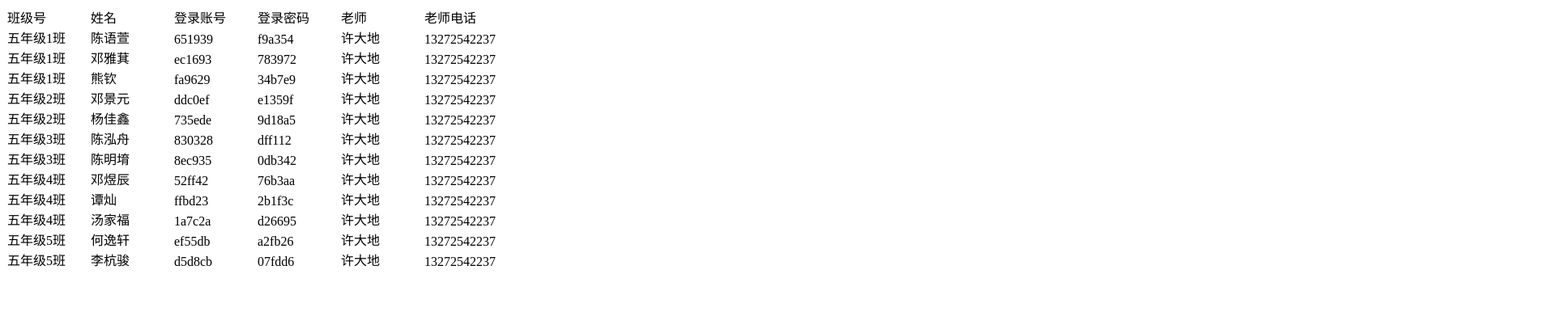
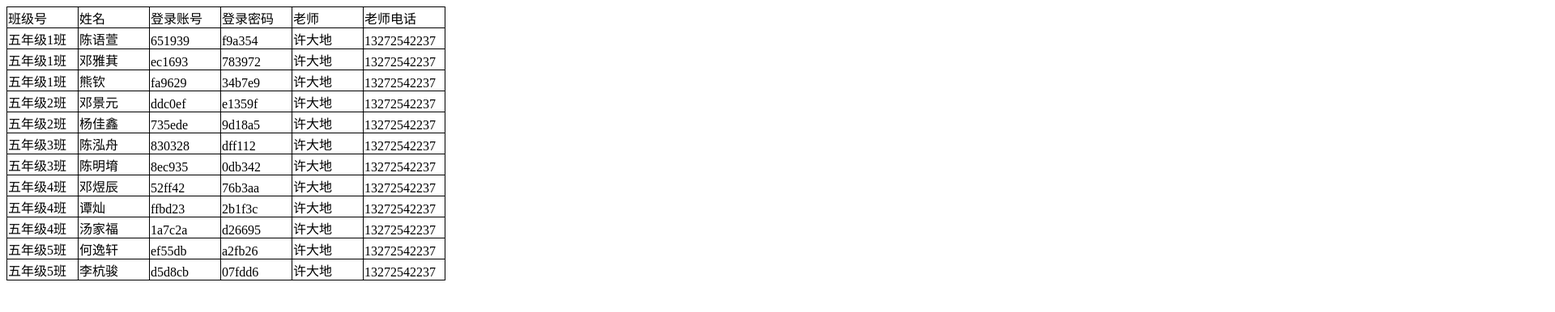
Before and after one commit to xudadi/bc, a plain HTML site: page zhanghao/2023year.html in a window 1280 px wide. Shown: the top 386 px of the page at 81% size, 1920 px wide, since content can reach past the window. Drawn offline with Linux system fonts and the light colour scheme.

Commit message:
Update 2023year.html

```diff
--- a/zhanghao/2023year.html
+++ b/zhanghao/2023year.html
@@ -6,12 +6,12 @@
   <!--[if gte mso 9]>
    <xml>
     <o:DocumentProperties>
-     <o:Created>2023-10-16T13:00:56</o:Created>
+     <o:Created>2023-10-16T13:24:10</o:Created>
      <o:LastAuthor>许大大</o:LastAuthor>
-     <o:LastSaved>2023-10-16T13:01:59</o:LastSaved>
+     <o:LastSaved>2023-10-16T13:25:18</o:LastSaved>
     </o:DocumentProperties>
     <o:CustomDocumentProperties>
-     <o:ICV dt:dt="string">905484DE2B3741E1A7B1A56E4035AC9B</o:ICV>
+     <o:ICV dt:dt="string">932D9E68FDF64D7C98085E46ACDEA6FF</o:ICV>
      <o:KSOProductBuildVer dt:dt="string">2052-11.8.6.10973</o:KSOProductBuildVer>
     </o:CustomDocumentProperties>
    </xml>
@@ -46,18 +46,35 @@ br
 	text-decoration:none;
 	font-family:"宋体";
 	mso-generic-font-family:auto;
-	mso-font-charset:0;}
+	mso-font-charset:134;}
 .font2
-	{color:#0000FF;
+	{color:#9C6500;
 	font-size:11.0pt;
 	font-weight:400;
 	font-style:normal;
-	text-decoration:underline;
-	text-underline-style:single;
+	text-decoration:none;
 	font-family:"宋体";
 	mso-generic-font-family:auto;
 	mso-font-charset:0;}
 .font3
+	{color:#FFFFFF;
+	font-size:11.0pt;
+	font-weight:400;
+	font-style:normal;
+	text-decoration:none;
+	font-family:"宋体";
+	mso-generic-font-family:auto;
+	mso-font-charset:0;}
+.font4
+	{color:#1F497D;
+	font-size:11.0pt;
+	font-weight:700;
+	font-style:normal;
+	text-decoration:none;
+	font-family:"宋体";
+	mso-generic-font-family:auto;
+	mso-font-charset:134;}
+.font5
 	{color:#000000;
 	font-size:11.0pt;
 	font-weight:400;
@@ -65,25 +82,7 @@ br
 	text-decoration:none;
 	font-family:"宋体";
 	mso-generic-font-family:auto;
-	mso-font-charset:134;}
-.font4
-	{color:#3F3F76;
-	font-size:11.0pt;
-	font-weight:400;
-	font-style:normal;
-	text-decoration:none;
-	font-family:"宋体";
-	mso-generic-font-family:auto;
 	mso-font-charset:0;}
-.font5
-	{color:#1F497D;
-	font-size:18.0pt;
-	font-weight:700;
-	font-style:normal;
-	text-decoration:none;
-	font-family:"宋体";
-	mso-generic-font-family:auto;
-	mso-font-charset:134;}
 .font6
 	{color:#006100;
 	font-size:11.0pt;
@@ -94,6 +93,33 @@ br
 	mso-generic-font-family:auto;
 	mso-font-charset:0;}
 .font7
+	{color:#000000;
+	font-size:11.0pt;
+	font-weight:700;
+	font-style:normal;
+	text-decoration:none;
+	font-family:"宋体";
+	mso-generic-font-family:auto;
+	mso-font-charset:0;}
+.font8
+	{color:#1F497D;
+	font-size:13.0pt;
+	font-weight:700;
+	font-style:normal;
+	text-decoration:none;
+	font-family:"宋体";
+	mso-generic-font-family:auto;
+	mso-font-charset:134;}
+.font9
+	{color:#3F3F3F;
+	font-size:11.0pt;
+	font-weight:700;
+	font-style:normal;
+	text-decoration:none;
+	font-family:"宋体";
+	mso-generic-font-family:auto;
+	mso-font-charset:0;}
+.font10
 	{color:#1F497D;
 	font-size:15.0pt;
 	font-weight:700;
@@ -102,16 +128,25 @@ br
 	font-family:"宋体";
 	mso-generic-font-family:auto;
 	mso-font-charset:134;}
-.font8
-	{color:#1F497D;
+.font11
+	{color:#3F3F76;
+	font-size:11.0pt;
+	font-weight:400;
+	font-style:normal;
+	text-decoration:none;
+	font-family:"宋体";
+	mso-generic-font-family:auto;
+	mso-font-charset:0;}
+.font12
+	{color:#FA7D00;
 	font-size:11.0pt;
 	font-weight:700;
 	font-style:normal;
 	text-decoration:none;
 	font-family:"宋体";
 	mso-generic-font-family:auto;
-	mso-font-charset:134;}
-.font9
+	mso-font-charset:0;}
+.font13
 	{color:#9C0006;
 	font-size:11.0pt;
 	font-weight:400;
@@ -120,25 +155,17 @@ br
 	font-family:"宋体";
 	mso-generic-font-family:auto;
 	mso-font-charset:0;}
-.font10
-	{color:#7F7F7F;
+.font14
+	{color:#0000FF;
 	font-size:11.0pt;
 	font-weight:400;
-	font-style:italic;
-	text-decoration:none;
+	font-style:normal;
+	text-decoration:underline;
+	text-underline-style:single;
 	font-family:"宋体";
 	mso-generic-font-family:auto;
 	mso-font-charset:0;}
-.font11
-	{color:#FFFFFF;
-	font-size:11.0pt;
-	font-weight:400;
-	font-style:normal;
-	text-decoration:none;
-	font-family:"宋体";
-	mso-generic-font-family:auto;
-	mso-font-charset:0;}
-.font12
+.font15
 	{color:#800080;
 	font-size:11.0pt;
 	font-weight:400;
@@ -148,7 +175,16 @@ br
 	font-family:"宋体";
 	mso-generic-font-family:auto;
 	mso-font-charset:0;}
-.font13
+.font16
+	{color:#7F7F7F;
+	font-size:11.0pt;
+	font-weight:400;
+	font-style:italic;
+	text-decoration:none;
+	font-family:"宋体";
+	mso-generic-font-family:auto;
+	mso-font-charset:0;}
+.font17
 	{color:#FF0000;
 	font-size:11.0pt;
 	font-weight:400;
@@ -157,8 +193,17 @@ br
 	font-family:"宋体";
 	mso-generic-font-family:auto;
 	mso-font-charset:0;}
-.font14
-	{color:#000000;
+.font18
+	{color:#1F497D;
+	font-size:18.0pt;
+	font-weight:700;
+	font-style:normal;
+	text-decoration:none;
+	font-family:"宋体";
+	mso-generic-font-family:auto;
+	mso-font-charset:134;}
+.font19
+	{color:#FFFFFF;
 	font-size:11.0pt;
 	font-weight:700;
 	font-style:normal;
@@ -166,55 +211,10 @@ br
 	font-family:"宋体";
 	mso-generic-font-family:auto;
 	mso-font-charset:0;}
-.font15
-	{color:#3F3F3F;
-	font-size:11.0pt;
-	font-weight:700;
-	font-style:normal;
-	text-decoration:none;
-	font-family:"宋体";
-	mso-generic-font-family:auto;
-	mso-font-charset:0;}
-.font16
-	{color:#1F497D;
-	font-size:13.0pt;
-	font-weight:700;
-	font-style:normal;
-	text-decoration:none;
-	font-family:"宋体";
-	mso-generic-font-family:auto;
-	mso-font-charset:134;}
-.font17
+.font20
 	{color:#FA7D00;
 	font-size:11.0pt;
 	font-weight:400;
-	font-style:normal;
-	text-decoration:none;
-	font-family:"宋体";
-	mso-generic-font-family:auto;
-	mso-font-charset:0;}
-.font18
-	{color:#FA7D00;
-	font-size:11.0pt;
-	font-weight:700;
-	font-style:normal;
-	text-decoration:none;
-	font-family:"宋体";
-	mso-generic-font-family:auto;
-	mso-font-charset:0;}
-.font19
-	{color:#9C6500;
-	font-size:11.0pt;
-	font-weight:400;
-	font-style:normal;
-	text-decoration:none;
-	font-family:"宋体";
-	mso-generic-font-family:auto;
-	mso-font-charset:0;}
-.font20
-	{color:#FFFFFF;
-	font-size:11.0pt;
-	font-weight:700;
 	font-style:normal;
 	text-decoration:none;
 	font-family:"宋体";
@@ -784,6 +784,14 @@ td
 	mso-font-charset:134;
 	border:none;
 	mso-protection:locked visible;}
+.xl65
+	{mso-style-parent:style0;
+	mso-font-charset:134;
+	border:.5pt solid windowtext;}
+.xl66
+	{mso-style-parent:style0;
+	mso-font-charset:134;
+	border:.5pt solid windowtext;}
  -->  </style>
   <!--[if gte mso 9]>
    <xml>
@@ -793,14 +801,14 @@ td
        <x:Name>学生信息</x:Name>
        <x:WorksheetOptions>
         <x:DefaultRowHeight>285</x:DefaultRowHeight>
-        <x:StandardWidth>3296</x:StandardWidth>
+        <x:StandardWidth>2816</x:StandardWidth>
         <x:Selected/>
         <x:Panes>
          <x:Pane>
           <x:Number>3</x:Number>
-          <x:ActiveCol>2</x:ActiveCol>
-          <x:ActiveRow>5</x:ActiveRow>
-          <x:RangeSelection>C6</x:RangeSelection>
+          <x:ActiveCol>1</x:ActiveCol>
+          <x:ActiveRow>14</x:ActiveRow>
+          <x:RangeSelection>B15</x:RangeSelection>
          </x:Pane>
         </x:Panes>
         <x:ProtectContents>False</x:ProtectContents>
@@ -822,115 +830,119 @@ td
   <![endif]-->
  </head>
  <body link="blue" vlink="purple">
-  <table width="618" border="0" cellpadding="0" cellspacing="0" style='width:463.50pt;border-collapse:collapse;table-layout:fixed;'>
-   <col width="103" span="16384" style='mso-width-source:userset;mso-width-alt:3296;'/>
+  <table width="541" border="0" cellpadding="0" cellspacing="0" style='width:405.75pt;border-collapse:collapse;table-layout:fixed;'>
+   <col width="88" span="5" style='mso-width-source:userset;mso-width-alt:2816;'/>
+   <col width="101" style='mso-width-source:userset;mso-width-alt:3232;'/>
+   <col width="88" span="16378" style='mso-width-source:userset;mso-width-alt:2816;'/>
    <tr height="19" style='height:14.25pt;'>
-    <td height="19" width="103" style='height:14.25pt;width:77.25pt;' x:str>班级号</td>
-    <td width="103" style='width:77.25pt;' x:str>姓名</td>
-    <td width="103" style='width:77.25pt;' x:str>登录账号</td>
-    <td width="103" style='width:77.25pt;' x:str>登录密码</td>
-    <td width="103" style='width:77.25pt;' x:str>老师</td>
-    <td width="103" style='width:77.25pt;' x:str>老师电话</td>
+    <td class="xl65" height="19" width="88" style='height:14.25pt;width:66.00pt;' x:str>班级号</td>
+    <td class="xl65" width="88" style='width:66.00pt;' x:str>姓名</td>
+    <td class="xl65" width="88" style='width:66.00pt;' x:str>登录账号</td>
+    <td class="xl65" width="88" style='width:66.00pt;' x:str>登录密码</td>
+    <td class="xl65" width="88" style='width:66.00pt;' x:str>老师</td>
+    <td class="xl65" width="101" style='width:75.75pt;' x:str>老师电话</td>
    </tr>
    <tr height="19" style='height:14.25pt;'>
-    <td height="19" style='height:14.25pt;' x:str>五年级1班</td>
-    <td x:str>陈语萱</td>
-    <td x:str>651939</td>
-    <td x:str>f9a354</td>
-    <td x:str>许大地</td>
-    <td x:str>13272542237</td>
+    <td class="xl66" height="19" style='height:14.25pt;' x:str>五年级1班</td>
+    <td class="xl66" x:str>陈语萱</td>
+    <td class="xl66" x:str>651939</td>
+    <td class="xl66" x:str>f9a354</td>
+    <td class="xl66" x:str>许大地</td>
+    <td class="xl66" x:str>13272542237</td>
    </tr>
    <tr height="19" style='height:14.25pt;'>
-    <td height="19" style='height:14.25pt;' x:str>五年级1班</td>
-    <td x:str>邓雅萁</td>
-    <td x:str>ec1693</td>
-    <td x:str>783972</td>
-    <td x:str>许大地</td>
-    <td x:str>13272542237</td>
+    <td class="xl66" height="19" style='height:14.25pt;' x:str>五年级1班</td>
+    <td class="xl66" x:str>邓雅萁</td>
+    <td class="xl66" x:str>ec1693</td>
+    <td class="xl66" x:str>783972</td>
+    <td class="xl66" x:str>许大地</td>
+    <td class="xl66" x:str>13272542237</td>
    </tr>
    <tr height="19" style='height:14.25pt;'>
-    <td height="19" style='height:14.25pt;' x:str>五年级1班</td>
-    <td x:str>熊钦</td>
-    <td x:str>fa9629</td>
-    <td x:str>34b7e9</td>
-    <td x:str>许大地</td>
-    <td x:str>13272542237</td>
+    <td class="xl66" height="19" style='height:14.25pt;' x:str>五年级1班</td>
+    <td class="xl66" x:str>熊钦</td>
+    <td class="xl66" x:str>fa9629</td>
+    <td class="xl66" x:str>34b7e9</td>
+    <td class="xl66" x:str>许大地</td>
+    <td class="xl66" x:str>13272542237</td>
    </tr>
    <tr height="19" style='height:14.25pt;'>
-    <td height="19" style='height:14.25pt;' x:str>五年级2班</td>
-    <td x:str>邓景元</td>
-    <td x:str>ddc0ef</td>
-    <td x:str>e1359f</td>
-    <td x:str>许大地</td>
-    <td x:str>13272542237</td>
+    <td class="xl66" height="19" style='height:14.25pt;' x:str>五年级2班</td>
+    <td class="xl66" x:str>邓景元</td>
+    <td class="xl66" x:str>ddc0ef</td>
+    <td class="xl66" x:str>e1359f</td>
+    <td class="xl66" x:str>许大地</td>
+    <td class="xl66" x:str>13272542237</td>
    </tr>
    <tr height="19" style='height:14.25pt;'>
-    <td height="19" style='height:14.25pt;' x:str>五年级2班</td>
-    <td x:str>杨佳鑫</td>
-    <td x:str>735ede</td>
-    <td x:str>9d18a5</td>
-    <td x:str>许大地</td>
-    <td x:str>13272542237</td>
+    <td class="xl66" height="19" style='height:14.25pt;' x:str>五年级2班</td>
+    <td class="xl66" x:str>杨佳鑫</td>
+    <td class="xl66" x:str>735ede</td>
+    <td class="xl66" x:str>9d18a5</td>
+    <td class="xl66" x:str>许大地</td>
+    <td class="xl66" x:str>13272542237</td>
    </tr>
    <tr height="19" style='height:14.25pt;'>
-    <td height="19" style='height:14.25pt;' x:str>五年级3班</td>
-    <td x:str>陈泓舟</td>
-    <td x:str>830328</td>
-    <td x:str>dff112</td>
-    <td x:str>许大地</td>
-    <td x:str>13272542237</td>
+    <td class="xl66" height="19" style='height:14.25pt;' x:str>五年级3班</td>
+    <td class="xl66" x:str>陈泓舟</td>
+    <td class="xl66" x:str>830328</td>
+    <td class="xl66" x:str>dff112</td>
+    <td class="xl66" x:str>许大地</td>
+    <td class="xl66" x:str>13272542237</td>
    </tr>
    <tr height="19" style='height:14.25pt;'>
-    <td height="19" style='height:14.25pt;' x:str>五年级3班</td>
-    <td x:str>陈明堉</td>
-    <td x:str>8ec935</td>
-    <td x:str>0db342</td>
-    <td x:str>许大地</td>
-    <td x:str>13272542237</td>
+    <td class="xl66" height="19" style='height:14.25pt;' x:str>五年级3班</td>
+    <td class="xl66" x:str>陈明堉</td>
+    <td class="xl66" x:str>8ec935</td>
+    <td class="xl66" x:str>0db342</td>
+    <td class="xl66" x:str>许大地</td>
+    <td class="xl66" x:str>13272542237</td>
    </tr>
    <tr height="19" style='height:14.25pt;'>
-    <td height="19" style='height:14.25pt;' x:str>五年级4班</td>
-    <td x:str>邓煜辰</td>
-    <td x:str>52ff42</td>
-    <td x:str>76b3aa</td>
-    <td x:str>许大地</td>
-    <td x:str>13272542237</td>
+    <td class="xl66" height="19" style='height:14.25pt;' x:str>五年级4班</td>
+    <td class="xl66" x:str>邓煜辰</td>
+    <td class="xl66" x:str>52ff42</td>
+    <td class="xl66" x:str>76b3aa</td>
+    <td class="xl66" x:str>许大地</td>
+    <td class="xl66" x:str>13272542237</td>
    </tr>
    <tr height="19" style='height:14.25pt;'>
-    <td height="19" style='height:14.25pt;' x:str>五年级4班</td>
-    <td x:str>谭灿</td>
-    <td x:str>ffbd23</td>
-    <td x:str>2b1f3c</td>
-    <td x:str>许大地</td>
-    <td x:str>13272542237</td>
+    <td class="xl66" height="19" style='height:14.25pt;' x:str>五年级4班</td>
+    <td class="xl66" x:str>谭灿</td>
+    <td class="xl66" x:str>ffbd23</td>
+    <td class="xl66" x:str>2b1f3c</td>
+    <td class="xl66" x:str>许大地</td>
+    <td class="xl66" x:str>13272542237</td>
    </tr>
    <tr height="19" style='height:14.25pt;'>
-    <td height="19" style='height:14.25pt;' x:str>五年级4班</td>
-    <td x:str>汤家福</td>
-    <td x:str>1a7c2a</td>
-    <td x:str>d26695</td>
-    <td x:str>许大地</td>
-    <td x:str>13272542237</td>
+    <td class="xl66" height="19" style='height:14.25pt;' x:str>五年级4班</td>
+    <td class="xl66" x:str>汤家福</td>
+    <td class="xl66" x:str>1a7c2a</td>
+    <td class="xl66" x:str>d26695</td>
+    <td class="xl66" x:str>许大地</td>
+    <td class="xl66" x:str>13272542237</td>
    </tr>
    <tr height="19" style='height:14.25pt;'>
-    <td height="19" style='height:14.25pt;' x:str>五年级5班</td>
-    <td x:str>何逸轩</td>
-    <td x:str>ef55db</td>
-    <td x:str>a2fb26</td>
-    <td x:str>许大地</td>
-    <td x:str>13272542237</td>
+    <td class="xl66" height="19" style='height:14.25pt;' x:str>五年级5班</td>
+    <td class="xl66" x:str>何逸轩</td>
+    <td class="xl66" x:str>ef55db</td>
+    <td class="xl66" x:str>a2fb26</td>
+    <td class="xl66" x:str>许大地</td>
+    <td class="xl66" x:str>13272542237</td>
    </tr>
    <tr height="19" style='height:14.25pt;'>
-    <td height="19" style='height:14.25pt;' x:str>五年级5班</td>
-    <td x:str>李杭骏</td>
-    <td x:str>d5d8cb</td>
-    <td x:str>07fdd6</td>
-    <td x:str>许大地</td>
-    <td x:str>13272542237</td>
+    <td class="xl66" height="19" style='height:14.25pt;' x:str>五年级5班</td>
+    <td class="xl66" x:str>李杭骏</td>
+    <td class="xl66" x:str>d5d8cb</td>
+    <td class="xl66" x:str>07fdd6</td>
+    <td class="xl66" x:str>许大地</td>
+    <td class="xl66" x:str>13272542237</td>
    </tr>
    <![if supportMisalignedColumns]>
     <tr width="0" style='display:none;'>
-     <td width="103" style='width:77;'></td>
+     <td width="88" style='width:66;'></td>
+     <td width="101" style='width:76;'></td>
+     <td width="88" style='width:66;'></td>
     </tr>
    <![endif]>
   </table>
```
